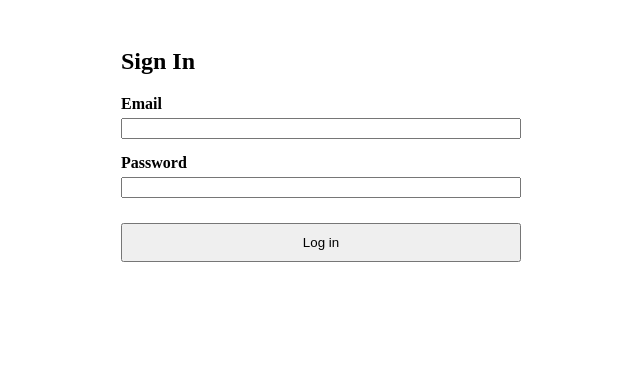
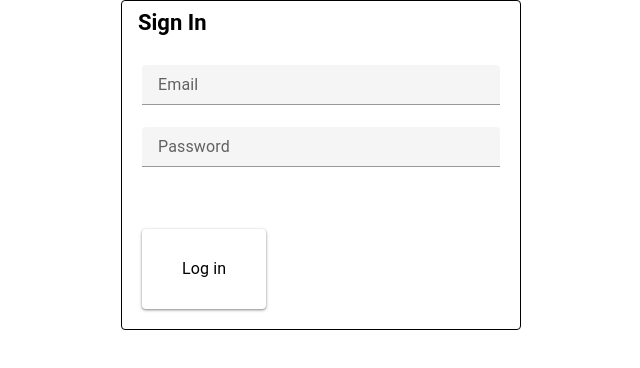
Before and after one commit to Sawczuk24427/vue-frontend-docker, a Vue app: page / in a window 1280 px wide. Shown: the top 368 px of the page, without its empty margins (319-959 px from the left). Built offline with nearby package versions, Linux system fonts and the light colour scheme.

Commit message:
refactor: Redid login form to use vuetify

```diff
--- a/package.json
+++ b/package.json
@@ -12,6 +12,7 @@
   "dependencies": {
     "axios": "^1.18.1",
     "pinia": "^3.0.4",
+    "vite-plugin-vuetify": "^2.1.3",
     "vue": "^3.5.38",
     "vue-router": "^5.1.0",
     "vuetify": "^4.1.3"
--- a/src/components/Login.vue
+++ b/src/components/Login.vue
@@ -24,24 +24,25 @@ const handleLogin = async () => {
 </script>
 
 <template>
-  <div class="login-container">
-    <h2>Sign In</h2>
-    <form @submit.prevent="handleLogin" class="login-form">
-      <div class="form-group">
-        <label>Email</label>
-        <input type="email" v-model="email" required />
-      </div>
-      <div class="form-group">
-        <label>Password</label>
-        <input type="password" v-model="password" required />
-      </div>
+  <div class="d-flex justify-center">
+    <v-card class="pa-20 w-100" variant="outlined" max-width="400">
+      <v-card-title class="px-30 font-weight-bold"> Sign In</v-card-title>
+      <v-form v-model="form" @submit.prevent="handleLogin" class="pa-5 display-flex ga-15">
+        <v-text-field v-model="email" type="email" label="Email" density="compact"></v-text-field>
+        <v-text-field
+          v-model="password"
+          type="password"
+          label="Password"
+          density="compact"
+        ></v-text-field>
 
-      <button type="submit" class="submit-btn">Log in</button>
-    </form>
+        <v-btn type="submit" color="white" class="mt-10 pa-10 cursor: pointer">Log in</v-btn>
+      </v-form>
 
-    <p v-if="errorMessage" class="error-message">
-      {{ errorMessage }}
-    </p>
+      <p v-if="errorMessage" class="text-error mt-20 pa-5 font-weight-bold">
+        {{ errorMessage }}
+      </p>
+    </v-card>
   </div>
 </template>
 
--- a/src/main.js
+++ b/src/main.js
@@ -2,6 +2,7 @@ import { createApp } from 'vue'
 import { createVuetify } from 'vuetify'
 import { createPinia } from 'pinia'
 
+import 'vuetify/styles'
 import App from './App.vue'
 import router from './router'
 
--- a/vite.config.js
+++ b/vite.config.js
@@ -3,10 +3,17 @@ import { fileURLToPath, URL } from 'node:url'
 import { defineConfig } from 'vite'
 import vue from '@vitejs/plugin-vue'
 import vueDevTools from 'vite-plugin-vue-devtools'
+import vuetify from 'vite-plugin-vuetify'
 
 // https://vite.dev/config/
 export default defineConfig({
-  plugins: [vue(), vueDevTools()],
+  plugins: [
+    vue(),
+    vueDevTools(),
+    vuetify({
+      autoImport: true,
+    }),
+  ],
   resolve: {
     alias: {
       '@': fileURLToPath(new URL('./src', import.meta.url)),
```
Also changed, not shown: 1 other file (tests, documents, lock files or other folders).
